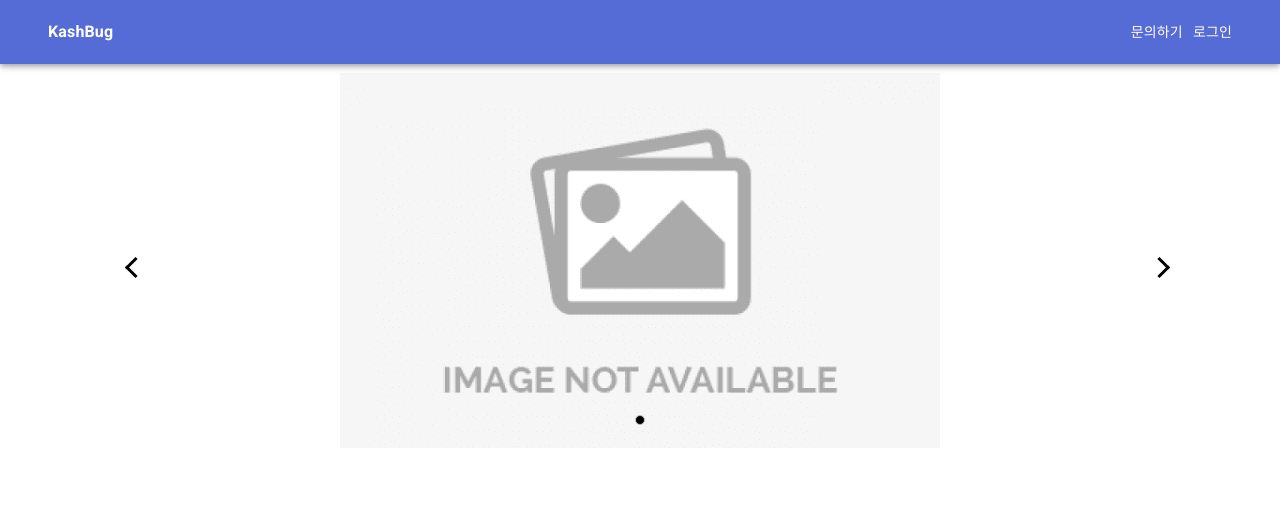
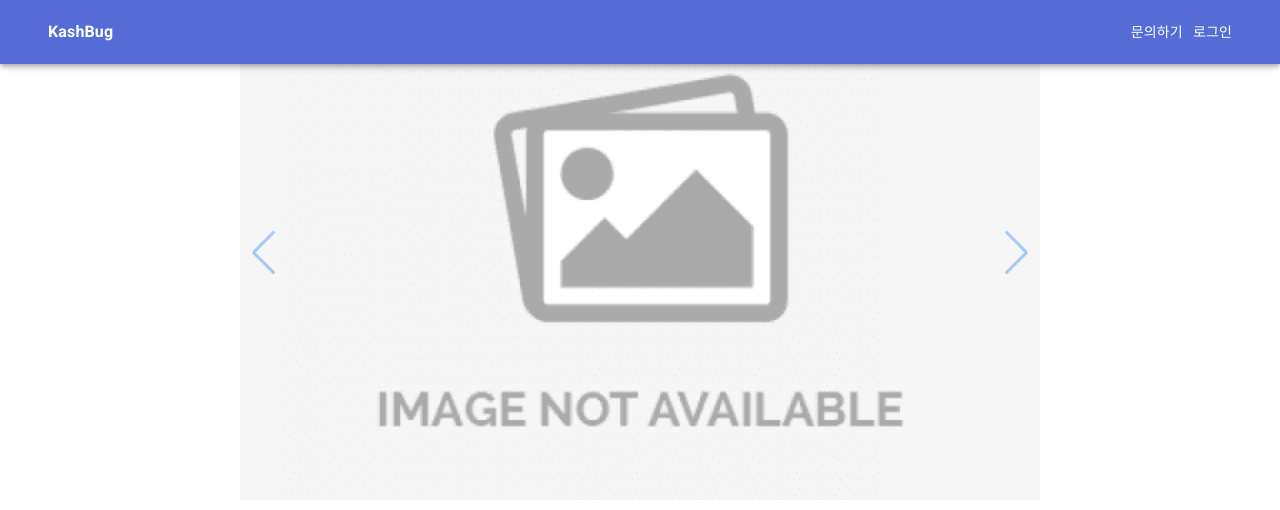
Before and after one commit to kashbug/kashbug-frontend, a Next.js app: page / in a window 1280 px wide. Shown: the top 510 px of the page. Built offline with nearby package versions, Linux system fonts and the light colour scheme.

Commit message:
[swiper] 스와이퍼 패키기 추가

```diff
--- a/package.json
+++ b/package.json
@@ -20,7 +20,8 @@
     "next": "10.0.3",
     "react": "17.0.1",
     "react-dom": "17.0.1",
-    "styled-components": "^5.2.1"
+    "styled-components": "^5.2.1",
+    "swiper": "^6.4.8"
   },
   "devDependencies": {
     "@types/node": "^14.14.13",
--- a/src/components/slider.tsx
+++ b/src/components/slider.tsx
@@ -1,99 +1,50 @@
 import React, { useState, useEffect } from 'react';
 import styled from 'styled-components';
+import { Swiper, SwiperSlide } from 'swiper/react';
+import SwiperCore, { Navigation, Pagination } from 'swiper';
+import 'swiper/swiper-bundle.css';
 
-const SliderWrap = styled.div`
-    position:relative;
-    height:${(props:any) => props.height || '400px'};
-    background-image: url(${(props:any) => props.image || ''});
-    background-repeat: no-repeat;
-    background-position: center;
-    border-radius: ${(props:any) => props.radius || 0};
-`;
-const PointerWrap = styled.div`
-    position:absolute;top:90%;left:50%;transform:translate(-50%,-50%);
-    &::after {content:'';display:block;clear:both;}
-`;
-const Pointer = styled.div`
-    width:10px;height:10px;border:1px solid #BDBDBD;border-radius:5px;float:left;margin: 3px;background-color:${props =>props.color || ''};
-`;
-
-const RightBtn = styled.div`
-    position:absolute;top:50%;left:90%;transform:translate(-50%,-50%);border-right:3px solid #000;border-bottom:3px solid #000;width:15px;height:15px;transform:rotate(-45deg);cursor: pointer;
-`;
-const LeftBtn = styled.div`
-    position:absolute;top:50%;left:10%;transform:translate(-50%,-50%);border-top:3px solid #000;border-left:3px solid #000;width:15px;height:15px;transform:rotate(-45deg);cursor: pointer;
-`;
 interface SliderProps {
-    images: Array<string>;
-    height: string;
+    images?: Array<string>;
+    maxWidth?: string;
     radius?: string;
 };
-interface ImageProps {
-    image: string;
-    id: string;
-    active: boolean;
+interface WrapProps {
+    maxWidth?: string;
+    radius?: string;
 };
-const Slider = ({ images, height, radius }: SliderProps) => {
-    const [imageData, setImageData] = useState<ImageProps[]>([]);
-    // 이미지 데이터 설정
+const SilderWrapper = styled.div<WrapProps>`
+    margin: 0 auto;
+    max-width: ${(props:any) => props.maxWidth || '320px'};
+    border-radius: ${(props:any) => props.radius || '0px'};
+`;
+SwiperCore.use([Navigation, Pagination]);
+
+const Slider = ({ images, maxWidth, radius }: SliderProps) => {
+    const [imageData, setImageData] = useState([]);
     useEffect(() => {
-        const tempImageData: ImageProps[] = images.map((v: any, i: number)=> ({ image: v, active: i === 0 ? true : false, id: `${i}_key` }));
-        setImageData(tempImageData);
-    }, []);
-    const onRightBtn = () => {
-        setImageData((prev:ImageProps[]) => {
-            const activeIndex = prev.findIndex(v => v.active);
-            const initActive = prev.map(v => ({ ...v, active: false }));
-            return prev.map((v: ImageProps, i: number) => {
-                let tempActive: boolean = v.active;
-                if (tempActive) {
-                    tempActive = false;
+        if (images) {
+            const temp = images.map((v, i) => (
+                <SwiperSlide tag="li" key={`slide-${i}`}>
+                    <img src={v} style={{ height: 'auto', width:'100%' }}/>
+                </SwiperSlide>
+            ));
+            // @ts-ignore
+            setImageData(temp);
+        }
+    }, [])
+    return (
+        <SilderWrapper maxWidth={maxWidth} radius={radius}>
+            <Swiper tag="ul" navigation pagination>
+                {
+                    imageData.length > 0 ? imageData : (
+                        <SwiperSlide tag="li" key={`slide`}>
+                            <img src="/img_notfound.png" style={{ height: 'auto', width:'100%' }}/>
+                        </SwiperSlide>
+                    )
                 }
-                if (((activeIndex + 1) === prev.length) && i === 0) {
-                    tempActive = true;
-                }
-                if ((activeIndex + 1) === i) {
-                    tempActive = true;
-                }
-                return {
-                    ...v,
-                    active: tempActive,
-                }
-            });
-        });
-    };
-    const onLeftBtn = () => {
-        setImageData((prev:ImageProps[]) => {
-            const activeIndex = prev.findIndex(v => v.active);
-            const initActive = prev.map(v => ({ ...v, active: false }));
-            return initActive.map((v: ImageProps, i: number) => {
-                let tempActive: boolean = v.active;
-                if ((activeIndex === 0 && initActive.length === i + 1)) {
-                    tempActive = true;
-                }
-                if ((activeIndex - 1) === i) {
-                    tempActive = true;
-                }
-                return {
-                    ...v,
-                    active: tempActive,
-                }
-            });
-        });
-    };
-    return (
-        // @ts-ignore
-        <SliderWrap image={imageData.length > 0 && imageData.filter(v => v.active)[0].image} height={height} radius={radius}>
-            <RightBtn onClick={onRightBtn} />
-            <LeftBtn onClick={onLeftBtn} />
-            <PointerWrap>
-                {
-                    imageData.map((v: ImageProps) => (
-                        <Pointer key={v.id} color={v.active ? '#000' : ''}/>
-                    ))
-                }
-            </PointerWrap>
-        </SliderWrap>
+            </Swiper>
+        </SilderWrapper>
     );
 };
 
--- a/src/containers/project/add/Confirm.tsx
+++ b/src/containers/project/add/Confirm.tsx
@@ -90,7 +90,7 @@ const Confirm = ({ projectData }: ConfirmProps) => {
                 <Col width={'20%'} />
             </InfoWrap>
             <div style={{ marginTop: '30px' }}>
-                <Slider images={['/img_notfound.png']} height="300px" radius="10px" />
+                <Slider images={['/img_notfound.png']} maxWidth="500px" radius="10px" />
             </div>
             <FormControl style={{ width: '100%', marginTop: '30px' }}>
                 <TextField
--- a/src/pages/index.tsx
+++ b/src/pages/index.tsx
@@ -7,9 +7,7 @@ const Index = () => {
 	return (
 		<>
 			<NavBar />
-			<div style={{ marginTop: '60px'}}>
-                <Slider images={['/img_notfound.png']} height={'400px'} />
-            </div>
+			<Slider maxWidth="800px" />
 			<Layout>
 				<IndexContainer />
 			</Layout>
--- a/styles/globals.css
+++ b/styles/globals.css
@@ -21,3 +21,7 @@ ul {
 * {
   box-sizing: border-box;
 }
+
+.swiper-wrapper {
+  padding-inline-start: 0;
+}
```
Also changed, not shown: 1 other file (tests, documents, lock files or other folders).
